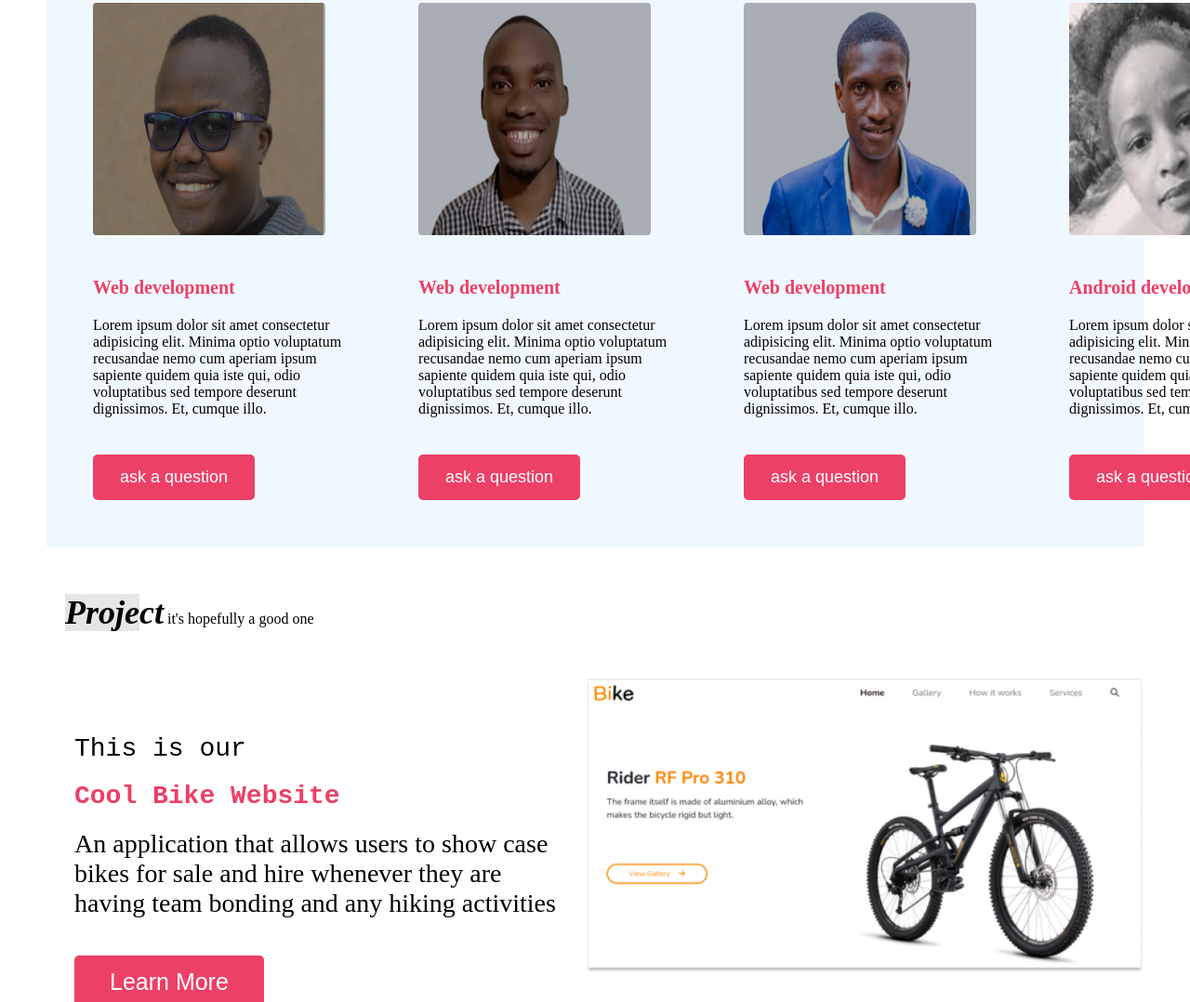
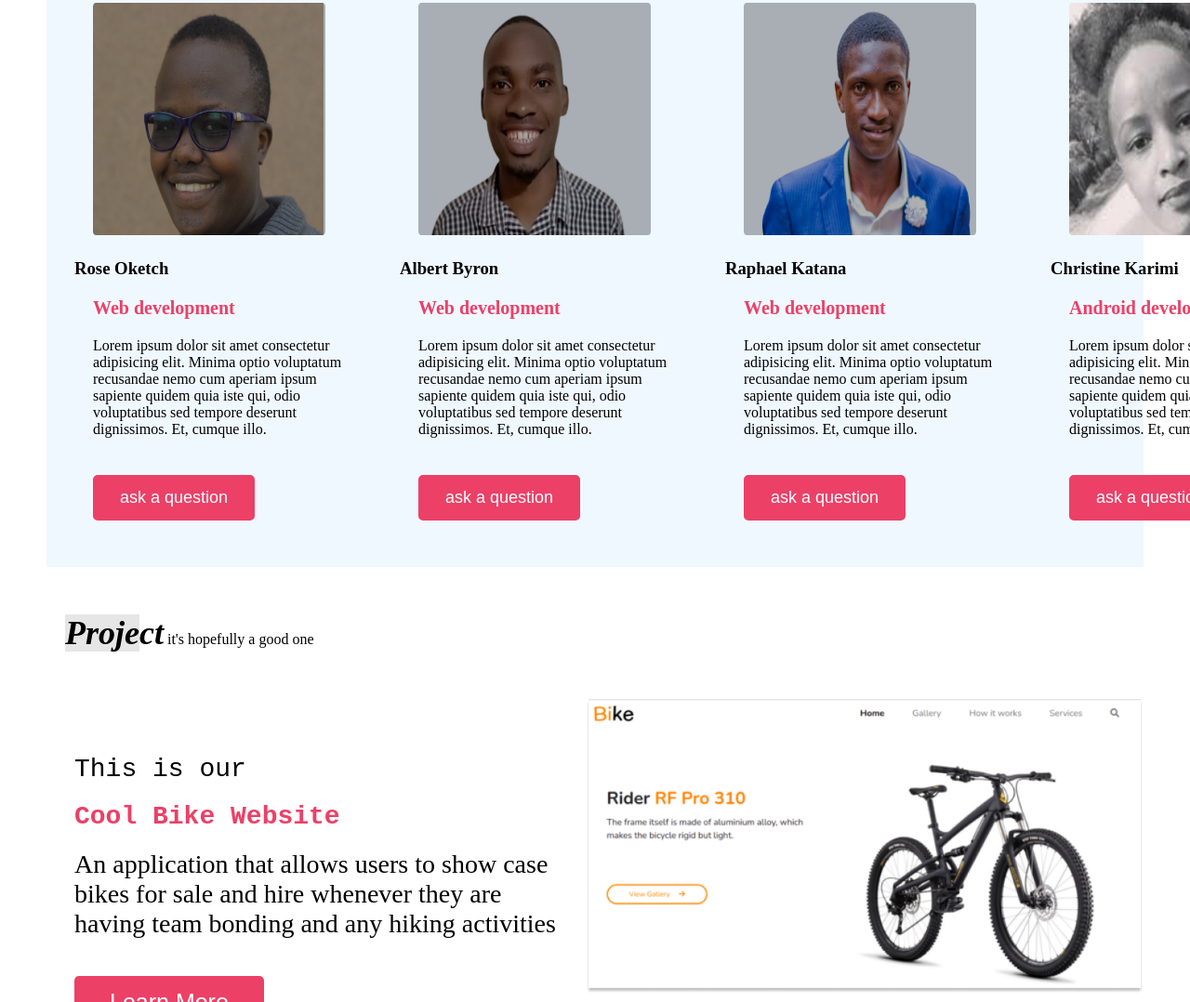
Before and after one commit to Ezra-code/moringa-landing-page, a plain HTML site: page index.html in a window 1280 px wide. Shown: the part 2714-3792 px from the top of the page at 93% size. Drawn offline with Linux system fonts and the light colour scheme.

Commit message:
added tm names

```diff
--- a/index.html
+++ b/index.html
@@ -69,6 +69,7 @@
         <div class="tm1">
             <img src="./assets/images/image 5.png">
             <div id="details">
+                <h3>Rose Oketch</h3>
                 <h4>Web development</h4>
                 <p>Lorem ipsum dolor sit amet consectetur adipisicing elit. Minima optio voluptatum recusandae nemo cum aperiam ipsum sapiente quidem quia iste qui, odio voluptatibus sed tempore deserunt dignissimos. Et, cumque illo.</p>
                 <button>ask a question</button>
@@ -77,6 +78,7 @@
         <div class="tm2">
             <img src="./assets/images/image 6.png">
             <div id="details">
+                <h3>Albert Byron</h3>
                 <h4>Web development</h4>
                 <p>Lorem ipsum dolor sit amet consectetur adipisicing elit. Minima optio voluptatum recusandae nemo cum aperiam ipsum sapiente quidem quia iste qui, odio voluptatibus sed tempore deserunt dignissimos. Et, cumque illo.</p>
                 <button>ask a question</button>
@@ -85,6 +87,7 @@
         <div class="tm3">
             <img src="./assets/images/image 7.png">
             <div id="details">
+                <h3>Raphael Katana</h3>
                 <h4>Web development</h4>
                 <p>Lorem ipsum dolor sit amet consectetur adipisicing elit. Minima optio voluptatum recusandae nemo cum aperiam ipsum sapiente quidem quia iste qui, odio voluptatibus sed tempore deserunt dignissimos. Et, cumque illo.</p>
                 <button>ask a question</button>
@@ -92,6 +95,7 @@
         </div> <div class="tm4">
             <img src="./assets/images/image 8.png">
             <div id="details">
+                <h3>Christine Karimi</h3>
                 <h4>Android development</h4>
                 <p>Lorem ipsum dolor sit amet consectetur adipisicing elit. Minima optio voluptatum recusandae nemo cum aperiam ipsum sapiente quidem quia iste qui, odio voluptatibus sed tempore deserunt dignissimos. Et, cumque illo.</p>
                 <button>ask a question</button>
```
